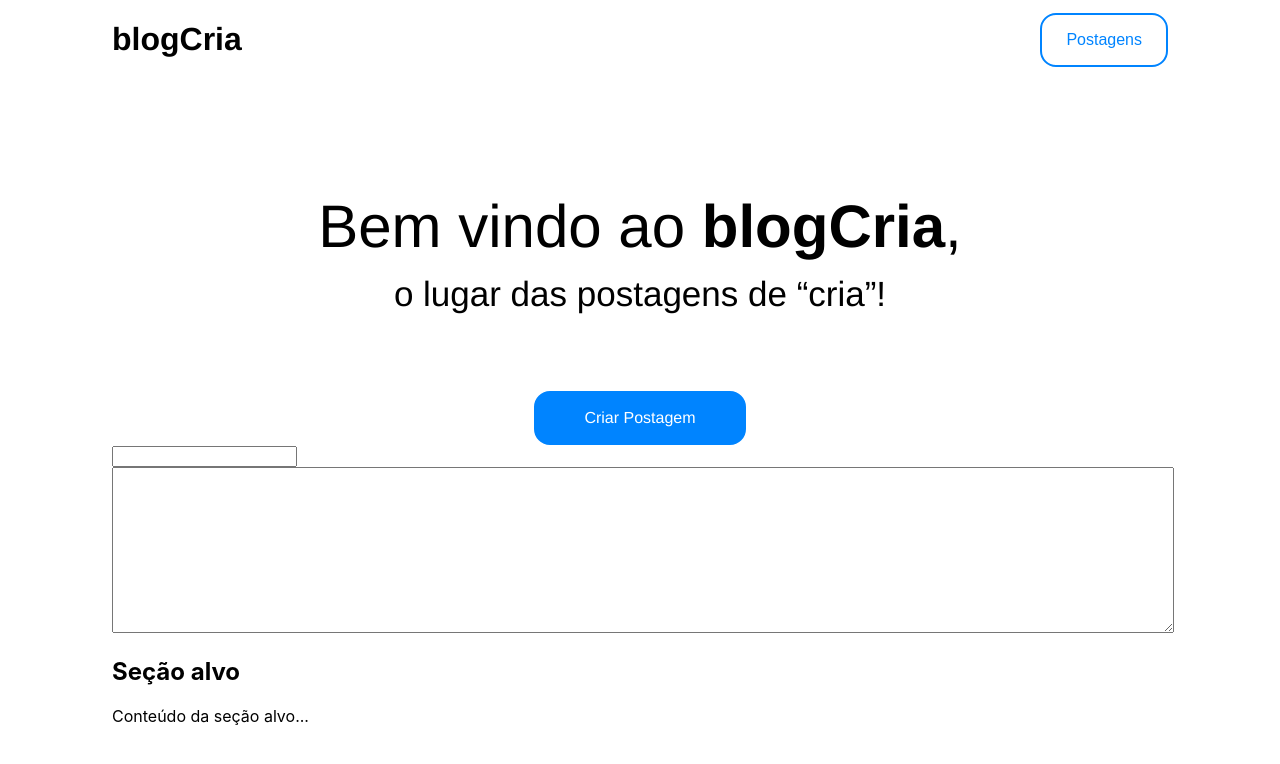
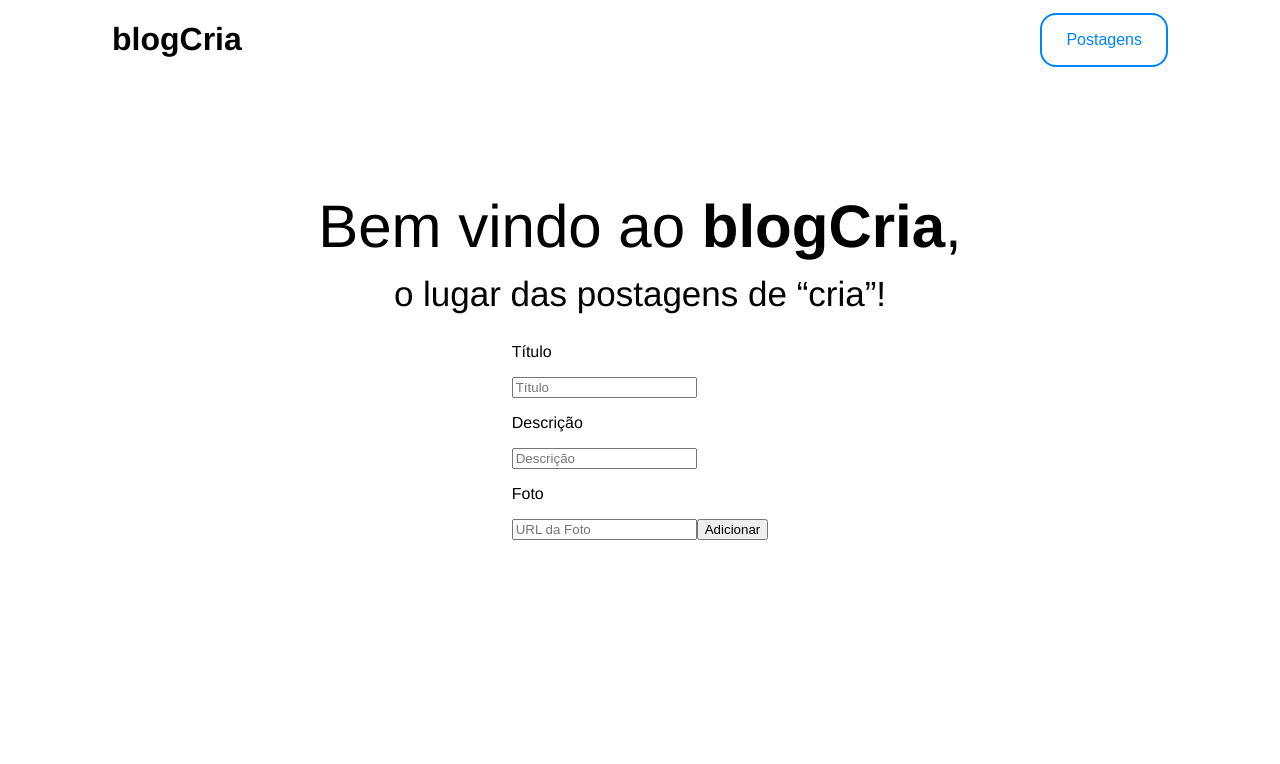
Before and after one commit to MtsRibas/Trabalho-FrontEnd, a React (Create React App) app: page / in a window 1280 px wide. Both pictures are taken after a click on the button "Criar Postagem". Shown: the top 764 px of the page. Built offline with nearby package versions, Linux system fonts and the light colour scheme.

Commit message:
Adicionado 3 campos de inputs , adicionado foto padrao, funcoes de esconder e mostrar o botao de criar postagens

```diff
--- a/src/App.js
+++ b/src/App.js
@@ -1,25 +1,33 @@
-import React, { useRef } from "react";
+import React, { useRef, useState } from "react";
 import styled from "styled-components";
 import { Header } from "./Components/Header/Header";
 import { Banner } from "./Components/Banner/Banner";
-import { Postagem } from "./Components/Postagem/Postagem";
 
 const Main = styled.div`
   padding: 0em 7em;
 `;
 
 function App() {
+  const [postagens, setPostagens] = useState([]);
   const referencia = useRef(null);
+
+  const adicionarPostagem = (novaPostagem) => {
+    setPostagens([...postagens, novaPostagem]);
+  };
 
   return (
     <Main>
       <Header Referencia={referencia} />
-      <Banner />
-      <Postagem />
-
-      <div ref={referencia}>
-        <h2>Seção alvo</h2>
-        <p>Conteúdo da seção alvo...</p>
+      <Banner adicionarPostagem={adicionarPostagem} />
+      <div>
+        <span ref={referencia}></span>
+        {postagens.map((postagem, index) => (
+          <div key={index}>
+            <p>{postagem.titulo}</p>
+            <p>{postagem.descricao}</p>
+            {postagem.foto && <img src={postagem.foto} alt="Imagem do post" />}
+          </div>
+        ))}
       </div>
     </Main>
   );
--- a/src/Components/Banner/Banner.js
+++ b/src/Components/Banner/Banner.js
@@ -1,5 +1,6 @@
-import React from "react";
+import React, { useState } from "react";
 import styled from "styled-components";
+import { Postagem } from "../Postagem/Postagem";
 
 const TxtBanner = styled.div`
   font-family: Helvetica, sans-serif;
@@ -15,6 +16,7 @@ const H1 = styled.p`
   font-size: 60px;
   font-weight: medium;
 `;
+
 const Destaque = styled.span`
   font-weight: bold;
 `;
@@ -42,8 +44,18 @@ const Button = styled.button`
   }
 `;
 
-export class Banner extends React.Component {
-  render() {
+export const Banner = ({ adicionarPostagem }) => {
+  const [mostrarInputs, setMostrarInputs] = useState(false);
+
+  const CriarPost = () => {
+    setMostrarInputs(true);
+  };
+
+  const PostExibido = (novaPostagem) => {
+    adicionarPostagem(novaPostagem);
+    setMostrarInputs(false);
+  };
+
   return (
     <>
       <TxtBanner>
@@ -51,9 +63,12 @@ export class Banner extends React.Component {
           Bem vindo ao <Destaque>blogCria</Destaque>,
         </H1>
         <H2>o lugar das postagens de “cria”!</H2>
-          <Button>Criar Postagem</Button>
+        {!mostrarInputs ? (
+          <Button onClick={CriarPost}>Criar Postagem</Button>
+        ) : (
+          <Postagem PostCriado={PostExibido} />
+        )}
       </TxtBanner>
     </>
   );
-  }
-}
+};
--- a/src/Components/Postagem/Postagem.js
+++ b/src/Components/Postagem/Postagem.js
@@ -1,45 +1,74 @@
 import React from "react";
-import styled from "styled-components";
-const Descricao = styled.textarea`
-  width: 100%;
-  height: 10rem;
-  max-width: 100%;
-  max-height: 15rem;
-`;
 
 export class Postagem extends React.Component {
   state = {
     titulo: "",
     descricao: "",
+    foto: "",
   };
 
   onChangeTitulo = (event) => {
-    let titulo = event.target.value;
     this.setState({ titulo: event.target.value });
-    console.log(this.state.titulo);
-    if (titulo.length >= 50) {
-      alert("o texto nao pode ser maior que 50");
-    }
   };
+
   onChangeDescricao = (event) => {
     this.setState({ descricao: event.target.value });
-    console.log(this.state.descricao);
+  };
+
+  onChangeFoto = (event) => {
+    this.setState({ foto: event.target.value });
+  };
+
+  AdicionarPostagem = () => {
+    const { titulo, descricao, foto } = this.state;
+
+    if (!titulo || !descricao) {
+      alert("Por favor, preencha todos os campos obrigatórios.");
+      return;
+    }
+    const fotoFinal =
+      foto === "" ? "https://picsum.photos/seed/picsum/200/300" : foto;
+    const novaPostagem = { titulo, descricao, foto: fotoFinal };
+    this.props.PostCriado(novaPostagem);
+
+    this.setState({ titulo: "", descricao: "", foto: "" });
   };
 
   render() {
     return (
-      <>
+      <div>
+        <p>Título</p>
+        <input
+          type="text"
+          maxLength={50}
+          name="Titulo"
+          onChange={this.onChangeTitulo}
+          value={this.state.titulo}
+          placeholder="Título"
+          required
+        />
         <div>
+          <p>Descrição</p>
           <input
             type="text"
-            maxLength={50}
-            name="Titulo"
-            onChange={this.onChangeTitulo}
-            value={this.state.titulo}
+            name="Descricao"
+            onChange={this.onChangeDescricao}
+            value={this.state.descricao}
+            placeholder="Descrição"
+            required
           />
         </div>
-        <Descricao onChange={this.onChangeDescricao}></Descricao>
-      </>
+
+        <p>Foto</p>
+        <input
+          type="text"
+          name="foto"
+          onChange={this.onChangeFoto}
+          value={this.state.foto}
+          placeholder="URL da Foto"
+        />
+        <button onClick={this.AdicionarPostagem}>Adicionar</button>
+      </div>
     );
   }
 }
```
Lines whose indentation alone changed are shown as unchanged.
